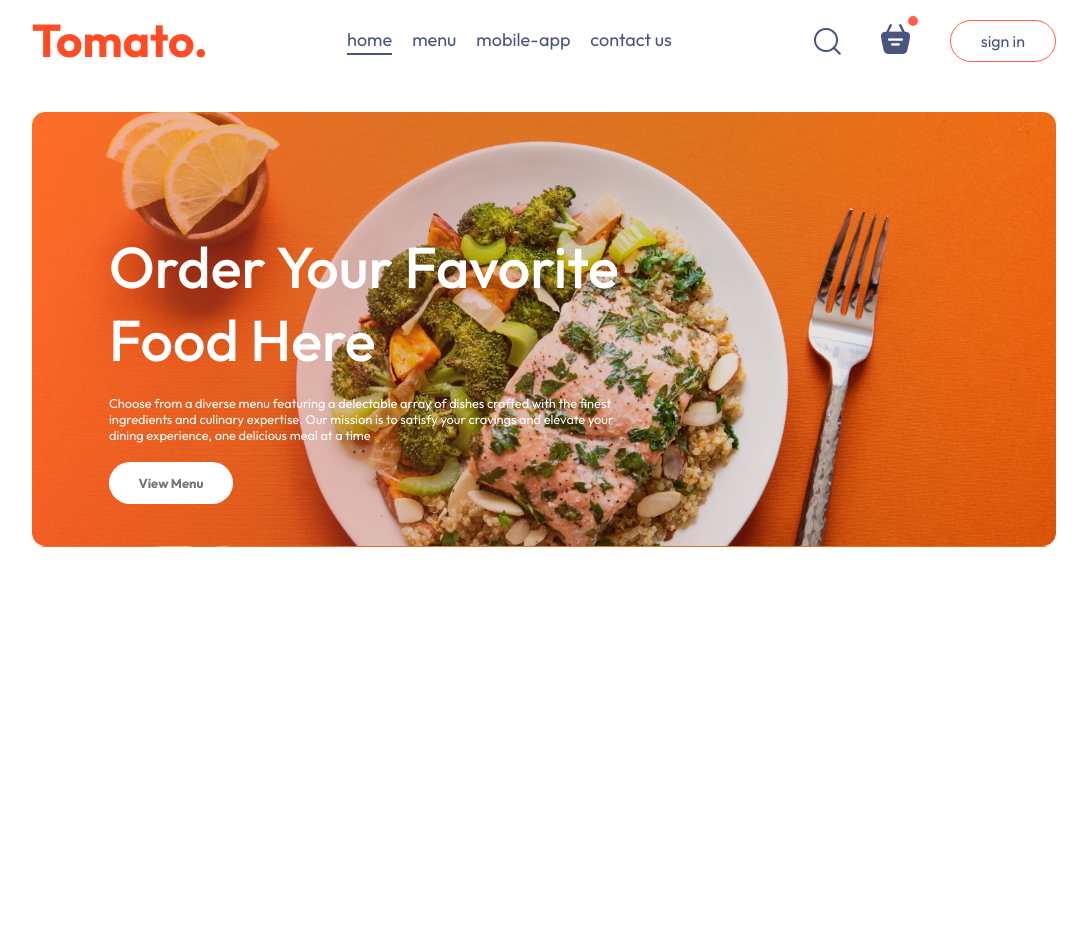
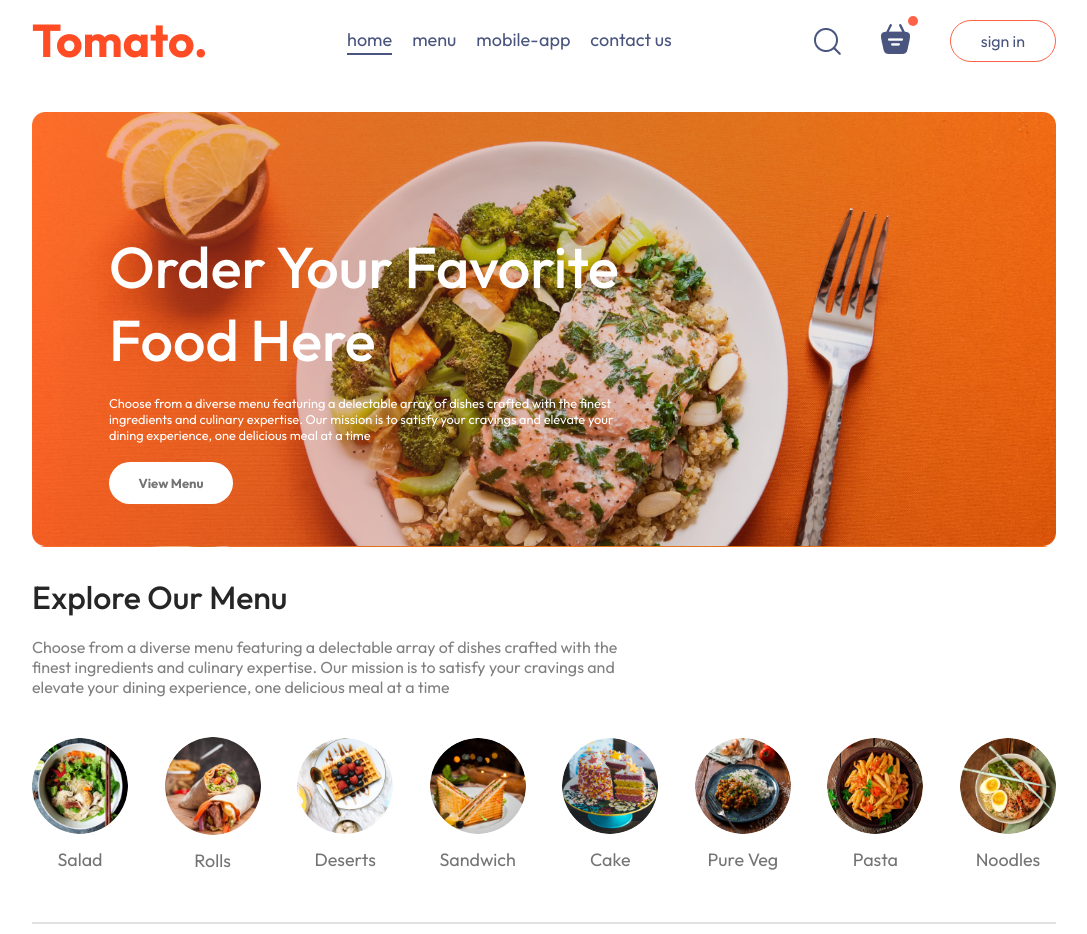
Before and after one commit to Tirthgandhi05/FoodDel-Website, a React (Vite) app in the folder frontend/: page / in a window 1280 px wide. Shown: the whole page, without its empty margins (96-1183 px from the left). Before the commit the page ends 800 px from the top, so only its background shows below. Built offline with nearby package versions, Linux system fonts and the light colour scheme.

Commit message:
Added all components of Explore Menu for more details read readme Day3 and 4

```diff
--- a/frontend/src/components/ExploreMenu/ExploreMenu.css
+++ b/frontend/src/components/ExploreMenu/ExploreMenu.css
@@ -0,0 +1,56 @@
+.explore-menu{
+    display: flex;
+    flex-direction: column;
+    gap: 20px;
+}
+
+.explore-menu h1{
+    color: #262626;
+    font-weight: 500;
+}
+
+.explore-menu-text{
+    max-width: 60%;
+    color: #808080;
+}
+
+.explore-menu-list{
+    display: flex;
+    justify-content: space-between;
+    align-items: center;
+    gap: 30px;
+    text-align: center;
+    margin: 20px 0px;
+    overflow-x: scroll;
+}
+
+.explore-menu-list::-webkit-scrollbar{
+    display: none;
+}
+
+.explore-menu-list-item img{
+    width: 7.5vw;
+    min-width: 80px;
+    cursor: pointer;
+    border-radius: 50%;
+    transition: 0.2s;
+}
+
+.explore-menu-list-item p{
+    margin-top: 10px;
+    color:#747474;
+    font-size: max(1.4vw,16px);
+    cursor: pointer;
+}
+
+.explore-menu hr{
+    margin: 10px 0px;
+    height: 2px;
+    background-color: #e2e2e2;
+    border: none;
+}
+
+.explore-menu-list-item .active{
+    border: 4px solid tomato;
+    padding: 2px;
+}
--- a/frontend/src/components/ExploreMenu/ExploreMenu.jsx
+++ b/frontend/src/components/ExploreMenu/ExploreMenu.jsx
@@ -2,11 +2,24 @@
 import './ExploreMenu.css'
 import { menu_list } from '../../assets/assets'
 
-const ExploreMenu = () => {
+const ExploreMenu = ({category,setCategory}) => {
   return (
     <div className='explore-menu' id='explore-menu'>
+      <h1>Explore Our Menu</h1>
+      <p className='explore-menu-text'>Choose from a diverse menu featuring a delectable array of dishes crafted with the finest ingredients and culinary expertise. Our mission is to satisfy your cravings and elevate your dining experience, one delicious meal at a time</p>
+      <div className="explore-menu-list">
+        {menu_list.map((item,index)=>{
+          return (
+            <div onClick={()=>setCategory(prev=>prev===item.menu_name?"All":item.menu_name)} key={index} className="explore-menu-list-item">
+              <img className= {category === item.menu_name?"active":""} src={item.menu_image} alt="" />
+              <p>{item.menu_name}</p>
+            </div>
+          )
+        })}
+      </div>
+      <hr />
+    </div>
 
-    </div>
   )
 }
 
--- a/frontend/src/pages/Home/Home.jsx
+++ b/frontend/src/pages/Home/Home.jsx
@@ -1,11 +1,15 @@
-import React from 'react'
+import React, { useState } from 'react'
 import './Home.css'
 import Header from '../../components/Header/Header'
+import ExploreMenu from '../../components/ExploreMenu/ExploreMenu'
 
 const Home = () => {
+
+  const [category,setCategory] = useState("All");
   return (
     <div>
         <Header/>
+        <ExploreMenu category={category} setCategory = {setCategory}/>
 
     </div>
   )
```
Also changed, not shown: 1 other file (tests, documents, lock files or other folders).
